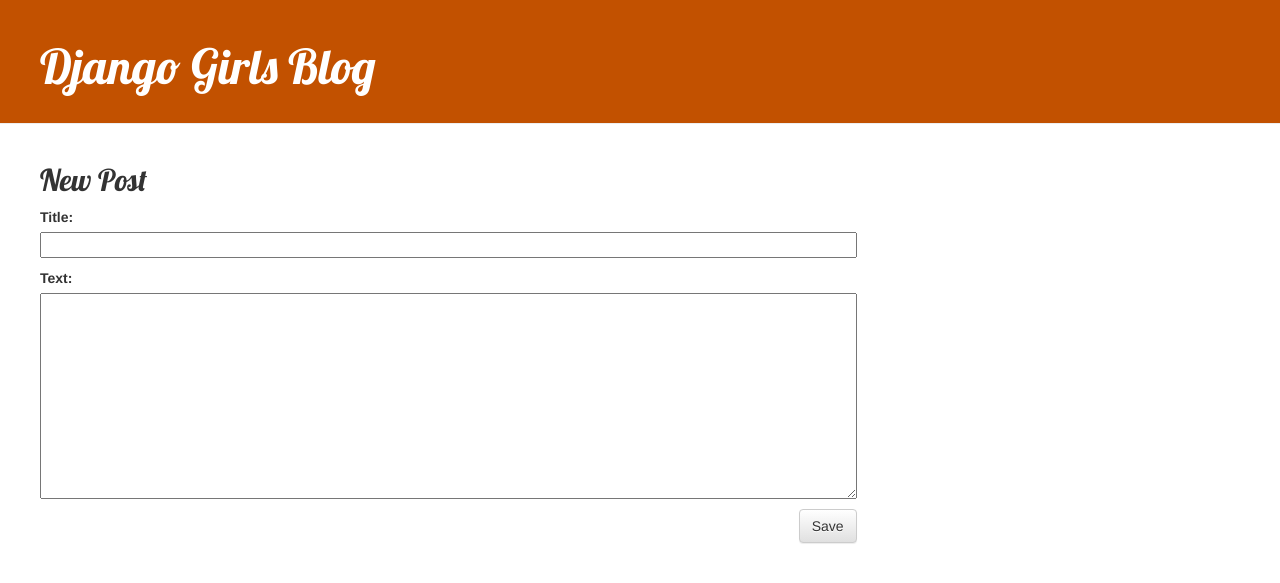
After one commit to erikebrown/my-first-blog, a Django app: page /post/new/ in a window 1280 px wide. The commit adds this page. Shown: the top 583 px of the page. Run offline with Django 3.2, Linux system fonts and the light colour scheme; some libraries are stand-ins or nearby versions.

Commit message:
Added views to create/edit blog posts.

```diff
--- /dev/null
+++ b/blog/forms.py
@@ -0,0 +1,8 @@
+from django import forms
+from .models import Post
+
+class PostForm(forms.ModelForm):
+
+    class Meta:
+        model = Post
+        fields = ('title', 'text',)
--- a/blog/templates/blog/base.html
+++ b/blog/templates/blog/base.html
@@ -9,6 +9,11 @@
     </head>
     <body>
         <div class="page-header">
+            {% if user.is_authenticated %}
+                <a href="{% url 'post_new' %}" class="top-menu">
+                    <span class="glyphicon glyphicon-plus"></span>
+                </a>
+            {% endif %}
             <h1><a href="/">Django Girls Blog</a></h1>
         </div>
 
--- a/blog/templates/blog/post_detail.html
+++ b/blog/templates/blog/post_detail.html
@@ -9,6 +9,12 @@
                 {{ post.published_date }}
             </div>
         {% endif %}
+        {% if user.is_authenticated %}
+            <a class="btn btn-default" href="{% url 'post_edit' pk=post.pk %}">
+                <span class="glyphicon glyphicon-pencil"></span>
+            </a>
+        {% endif %}
+
         <h2>{{ post.title }}</h2>
         <p>{{ post.text|linebreaksbr }}</p>
     </div>
--- /dev/null
+++ b/blog/templates/blog/post_edit.html
@@ -0,0 +1,10 @@
+{% extends 'blog/base.html' %}
+
+{% block content %}
+    <h2>New Post</h2>
+    <form method="POST" class="post-form">
+        {% csrf_token %}
+        {{ form.as_p }}
+        <button type="submit" class="save btn btn-default">Save</button>
+    </form>
+{% endblock content %}
--- a/blog/urls.py
+++ b/blog/urls.py
@@ -6,5 +6,7 @@
 
 urlpatterns = [
     path('', views.post_list, name='post_list'),
-    path('post/<int:pk>', views.post_detail, name='post_detail')
+    path('post/<int:pk>/', views.post_detail, name='post_detail'),
+    path('post/new/', views.post_new, name='post_new'),
+    path('post/<int:pk>/edit/', views.post_edit, name='post_edit'),
 ]
--- a/blog/views.py
+++ b/blog/views.py
@@ -1,13 +1,42 @@
-from django.shortcuts import render, get_object_or_404
+from django.shortcuts import render, redirect, get_object_or_404
 from django.utils import timezone
+
+from .forms import PostForm
 from .models import Post
 
 # Create your views here.
 def post_list(request):
     posts = Post.objects.filter(
-        published_date__lte=timezone.now()).order_by('published_date')
+        published_date__lte=timezone.now()).order_by('-published_date')
     return render(request, 'blog/post_list.html', {'posts': posts})
 
 def post_detail(request, pk):
     post = get_object_or_404(Post, pk=pk)
     return render(request, 'blog/post_detail.html', {'post':post})
+
+def post_new_or_edit(request, post):
+    if request.method == 'POST':
+        form = PostForm(
+            request.POST,
+            instance = post
+        )
+        if form.is_valid():
+            print('form is valid')
+            # Retrieve values and save post
+            post = form.save(commit=False)
+            post.author = request.user
+            post.published_date = timezone.now()
+            post.save()
+            return redirect('post_detail', pk=post.pk)
+    else:
+        form = PostForm(instance = post)
+
+    print('calling render')
+    return render(request, 'blog/post_edit.html', {'form': form})
+
+def post_new(request):
+    return post_new_or_edit(request, None)
+
+def post_edit(request, pk):
+    post = get_object_or_404(Post, pk=pk)
+    return post_new_or_edit(request, post)
--- a/gsite/settings.py
+++ b/gsite/settings.py
@@ -119,4 +119,4 @@
 # https://docs.djangoproject.com/en/2.1/howto/static-files/
 
 STATIC_URL = '/static/'
-# STATIC_ROOT = os.path.join(BASE_DIR, 'static')
+STATIC_ROOT = os.path.join(BASE_DIR, 'static')
```
